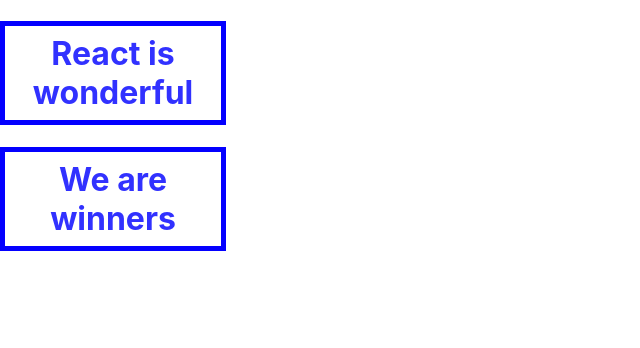
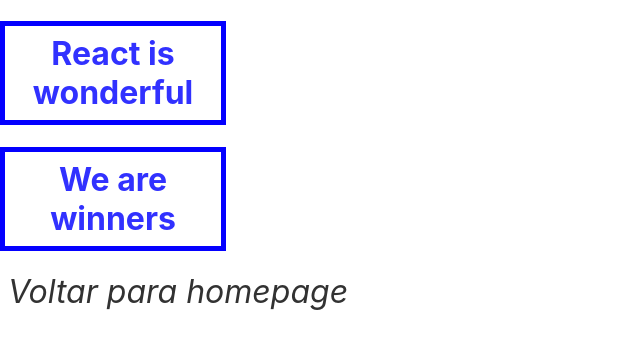
Before and after one commit to erickbrdev/React, a React (Create React App) app in the folder intro_react/: page /about in a window 1280 px wide. Shown: the top 348 px of the page, without its empty margins (0-640 px from the left). Built offline with nearby package versions, Linux system fonts and the light colour scheme.

Commit message:
componente link

```diff
--- a/intro_react/src/App.css
+++ b/intro_react/src/App.css
@@ -5,3 +5,25 @@
   border: 5px solid rgb(4, 0, 255);
   width: 200px;
 }
+
+.about {
+  padding: 8px;
+  color: black;
+  text-decoration: none;
+  opacity: 0.8;
+  font-size: xx-large;
+  font-style: italic;
+}
+
+.homepage {
+    padding: 8px;
+    color: black;
+    text-decoration: none;
+    opacity: 0.8;
+    font-size: xx-large;
+    font-style: italic;
+}
+
+.about:hover {
+  opacity: 1;
+}
--- a/intro_react/src/Components/about.jsx
+++ b/intro_react/src/Components/about.jsx
@@ -1,11 +1,15 @@
 import React from "react";
+import { Link } from "react-router-dom"
 
 class About extends React.Component {
     render() {
         return (
-            <h1>
-                We are winners
-            </h1>
+            <div>
+                <h1>
+                    We are winners
+                </h1>
+                <Link to="/" className="homepage"> Voltar para homepage </Link>
+            </div>
         )
     }
 }
--- a/intro_react/src/Components/title.jsx
+++ b/intro_react/src/Components/title.jsx
@@ -1,9 +1,13 @@
 import React, { Component } from "react";
+import { Link } from "react-router-dom";
 
 class HeroTitle extends Component {
     render() {
         return (
-            <h1>React  is amazing</h1>
+            <div>
+                <h1>React  is amazing</h1>
+                <Link to="/about" className="about"> About </Link>
+            </div>
         )
     }
 }
```
